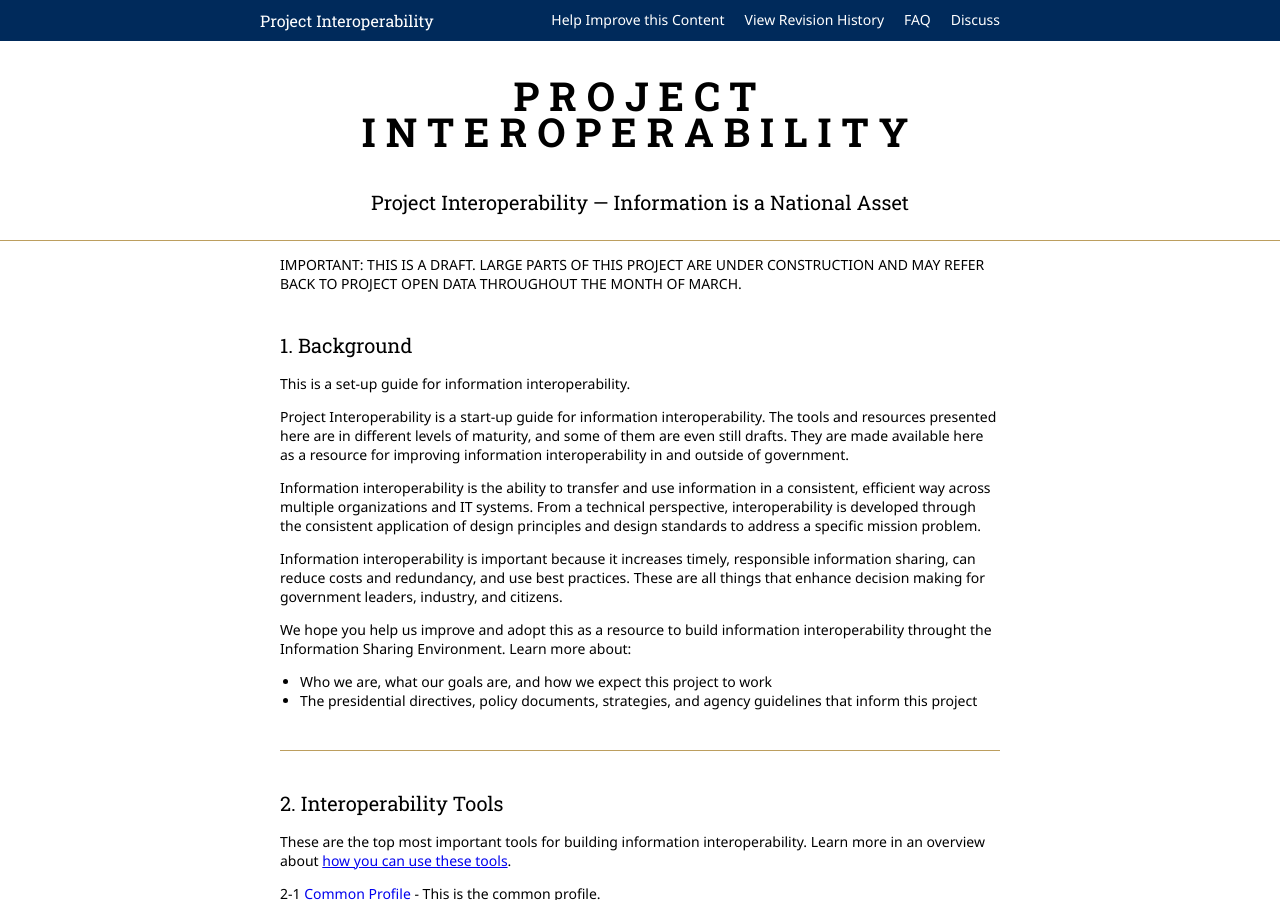
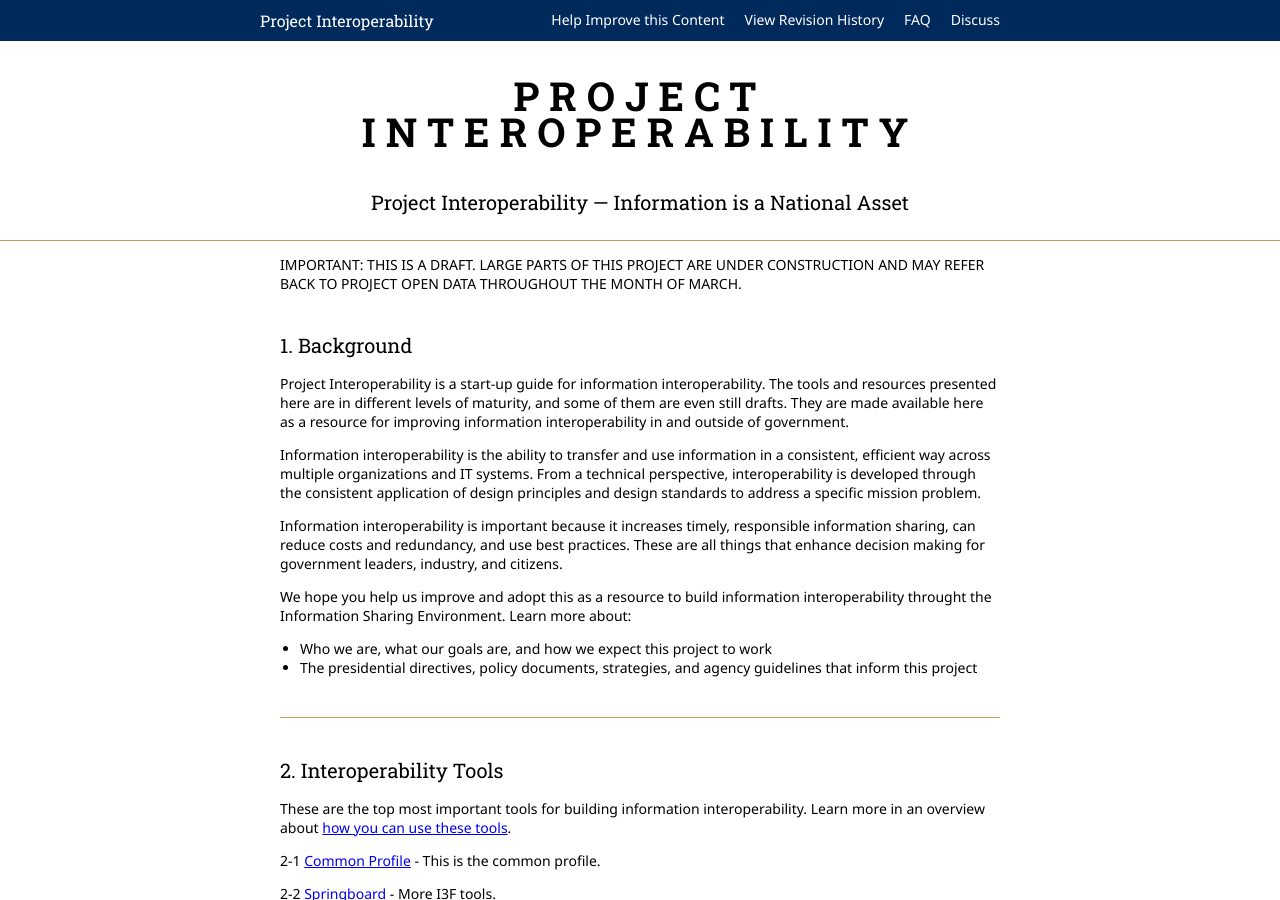
Before and after one commit to Project-Interoperability/project-interoperability.github.io, a Jekyll site: the page built from index.md, in a window 1280 px wide and 900 px high. Built offline with Jekyll 4.4.1, drawn with Linux system fonts in a browser that asks for light colours; nearby versions of some CDN libraries.

Commit message:
Update index.md

```diff
--- a/index.md
+++ b/index.md
@@ -9,8 +9,6 @@ title: Project Interoperability
 IMPORTANT: THIS IS A DRAFT. LARGE PARTS OF THIS PROJECT ARE UNDER CONSTRUCTION AND MAY REFER BACK TO PROJECT OPEN DATA THROUGHOUT THE MONTH OF MARCH.
 
 ##1. Background
-
-This is a set-up guide for information interoperability.
 
 Project Interoperability is a start-up guide for information interoperability.  The tools and resources presented here are in different levels of maturity, and some of them are even still drafts. They are made available here as a resource for improving information interoperability in and outside of government.
 
```
